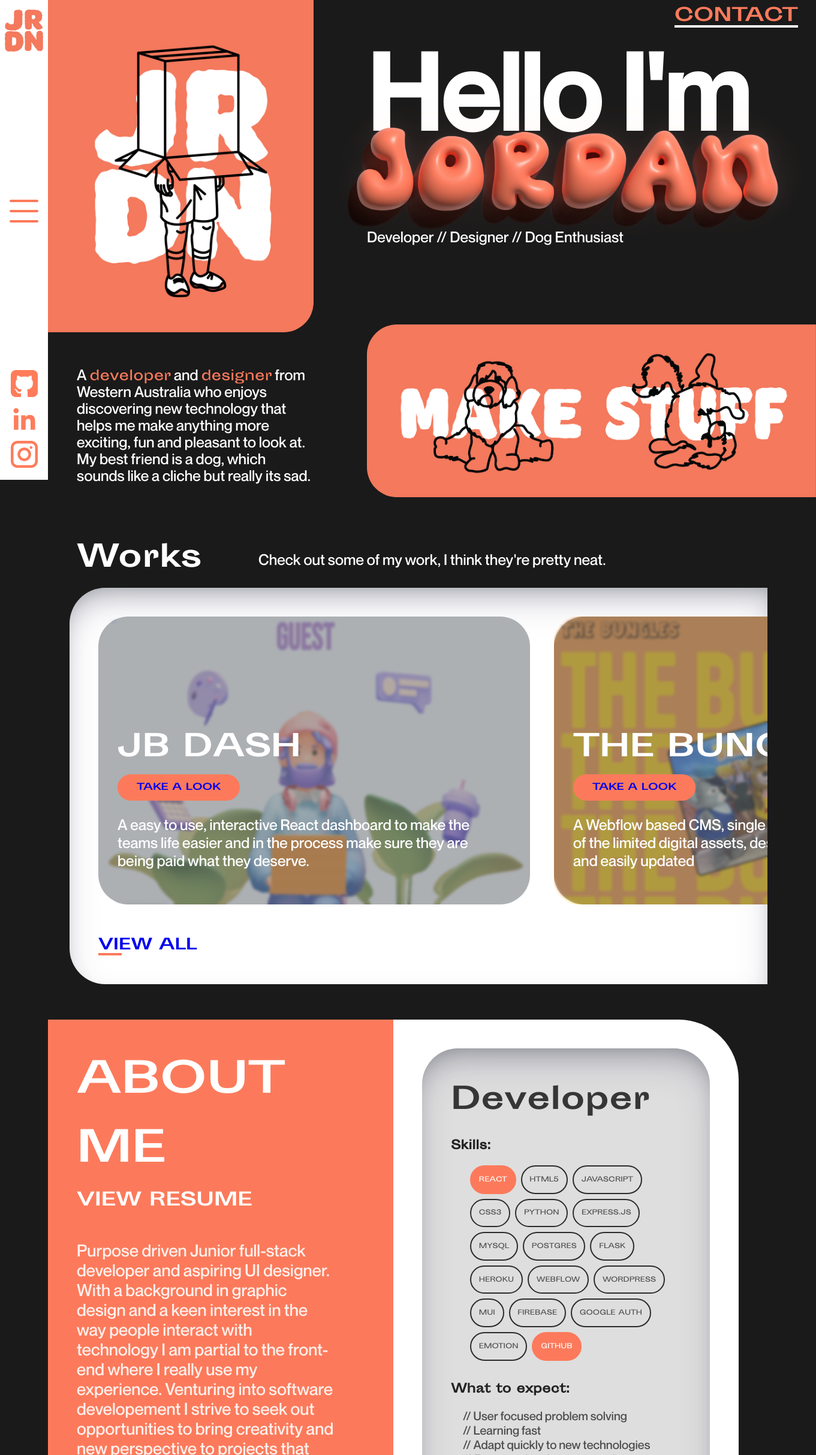
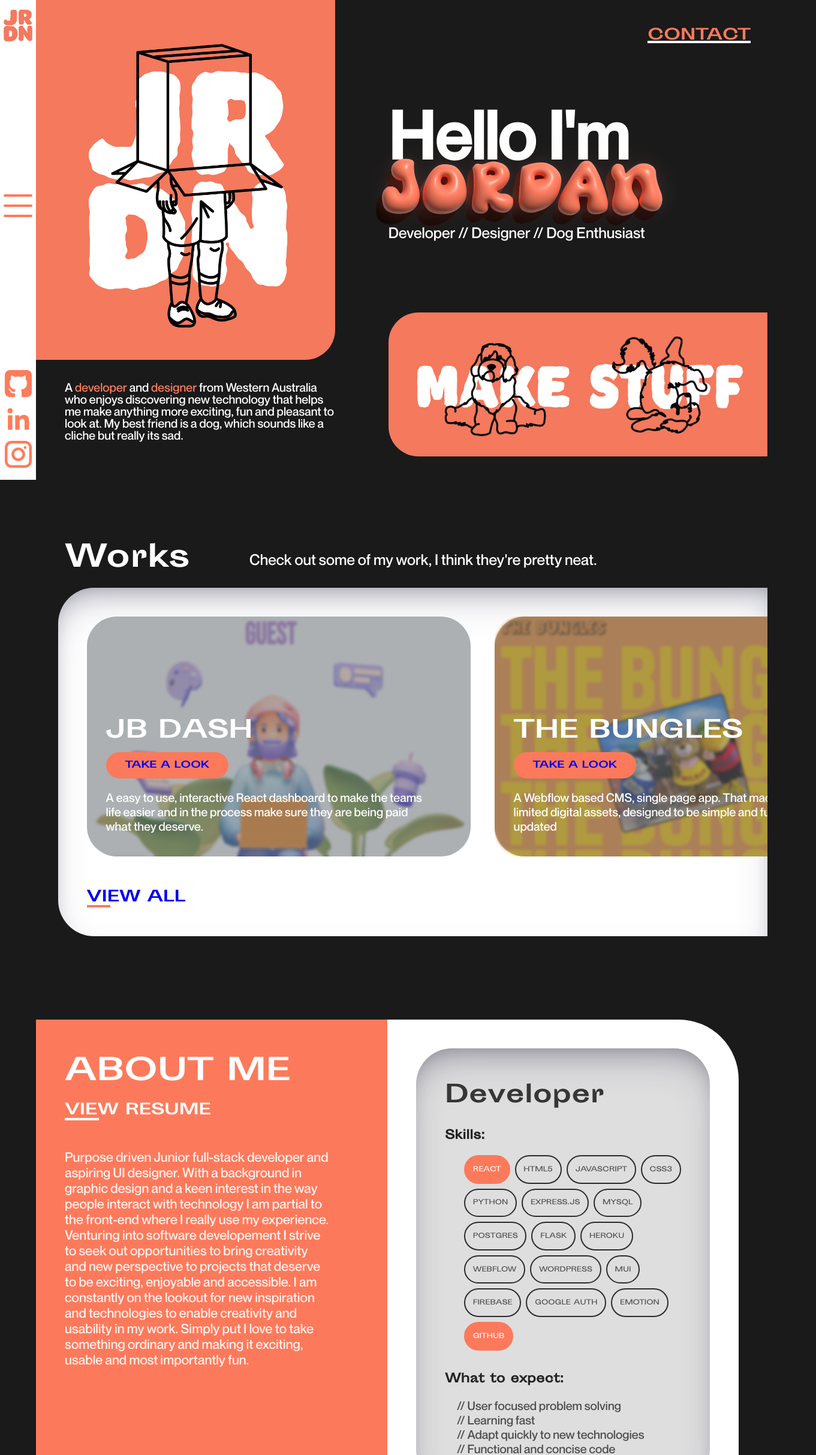
Before and after one commit to Jshaq1/Portfolio, a React (Create React App) app: page / in a window 1280 px wide. Shown: the top 2426 px of the page at 60% size, 1361 px wide, since content can reach past the window. Built offline with nearby package versions, Linux system fonts and the light colour scheme.

Commit message:
1366px breakpoint

```diff
--- a/src/App.css
+++ b/src/App.css
@@ -20,3 +20,10 @@ html {
 a:visited {
   text-decoration: none;
 }
+
+@media only screen and (max-width: 1366px) {
+  body{
+    padding-left: 60px;
+  }
+
+}
--- a/src/CSS/about-me.css
+++ b/src/CSS/about-me.css
@@ -186,3 +186,25 @@
     background-color: white;
     transition: 0.8s cubic-bezier(0.5,-.3,.265,1);
 }
+
+@media only screen and (max-width: 1366px) {
+
+    /* Left Col */
+    .about-left-col h1{
+        font-size: 50px;
+    }
+    .about-left-col a{
+       font-size: 25px;
+    }
+    .about-left-col p{
+        font-size: 22px;
+    }
+
+    /* Right Col */
+    .skills-card h2 {
+        font-size: 40px;
+    }
+
+
+
+}
--- a/src/CSS/contact.css
+++ b/src/CSS/contact.css
@@ -94,3 +94,17 @@
     margin: 0;
     color: #fc7a5b;
 }
+
+
+@media only screen and (max-width: 1366px) {
+    .form-header h1{
+        font-size: 45px;
+        line-height: 60px;
+        margin: 0;
+    }
+
+    .form-header h2{
+        font-size: 25px;
+    }
+
+}
--- a/src/CSS/hero-section.css
+++ b/src/CSS/hero-section.css
@@ -23,13 +23,16 @@
 .hero-container{
     display: grid;
     grid-template-columns: 1fr 1.2fr;
-    height: 100vh;
+    min-height: 100vh;
+    max-height: 100vh;
+    min-width: 90vw;
 }
 
 
 .left-column{
     display: flex;
     flex-direction: column;
+    max-height: 100vh;
 
 }
 
@@ -68,7 +71,7 @@
 
 .hero-left-text>p>span{
     color: #fc7a5b;
-    font-family: 'Sporting-Regular';
+    font-family: 'NeueMontreal-Medium';
     font-size: 23px;
     line-height: 20px;
 }
@@ -78,6 +81,7 @@
     flex-direction: column;
     justify-content: space-evenly;
     gap: 0;
+    max-height: 100vh;
 }
 
 .hero-title{
@@ -168,3 +172,43 @@ a:visited {
     border-bottom-left-radius: 50px;
 
 }
+
+@media only screen and (max-width: 1366px) {
+
+    /* HERO RIGHT COLUMN */
+    .right-column{
+        gap: 3rem;
+    }
+
+    .hero-title>h1{
+        font-size: 110px;
+    }
+    .hero-title-images>img{
+        height:120%;
+        margin-top: -50px;
+        margin-left: -20px;
+    }
+    .right-column>img{
+        margin-top: 2rem;
+        height: 15rem;
+
+    }
+    .hero-title>p{
+        margin-top: -50px;
+    }
+    .contact-button{
+        margin-left: 70%;
+        font-size: 25px;
+    }
+
+    /* HERO LEFT COLUMN */
+    .hero-left-text>p{
+        font-size: 20px;
+        line-height: 20px;
+        padding-top: 1rem;
+    }
+    .hero-left-text>p>span{
+        font-size: 20px;
+        font-family: 'NeueMontreal-Medium';
+    }
+    }
--- a/src/CSS/nav.css
+++ b/src/CSS/nav.css
@@ -61,7 +61,7 @@
     z-index: 999;
     width: 800px;
     max-width: 800px;
-    height: 100vh;
+    min-height: 100vh;
     background-color: #ffffff;
     padding-top: 0;
     display: flex;
@@ -185,3 +185,14 @@ p{
     color: #2b2b2b;
     margin-bottom: 5rem;
 }
+
+@media only screen and (max-width: 1366px) {
+    .side-menu-section-2 {
+        width: 600px;
+    }
+    .nav-links{
+        font-size: 40px;
+
+    }
+
+}
--- a/src/CSS/projects.css
+++ b/src/CSS/projects.css
@@ -102,3 +102,8 @@ p{
     background-color: #fc7a5b;
     transition: 0.8s cubic-bezier(0.5,-.3,.265,1);
 }
+
+
+@media only screen and (max-width: 1366px) {
+
+}
--- a/src/CSS/slider.css
+++ b/src/CSS/slider.css
@@ -91,3 +91,23 @@
     width: 40rem;
 
 }
+
+@media only screen and (max-width: 1366px) {
+
+    .item{
+        height: 25rem;
+        min-width: 40rem;
+    }
+    .project-details h2{
+        font-size: 40px;
+    }
+    .project-details p{
+        font-size: 20px;
+    }
+    .project-details a{
+        font-size: 15px;
+        cursor: pointer;
+    }
+
+
+}
```
